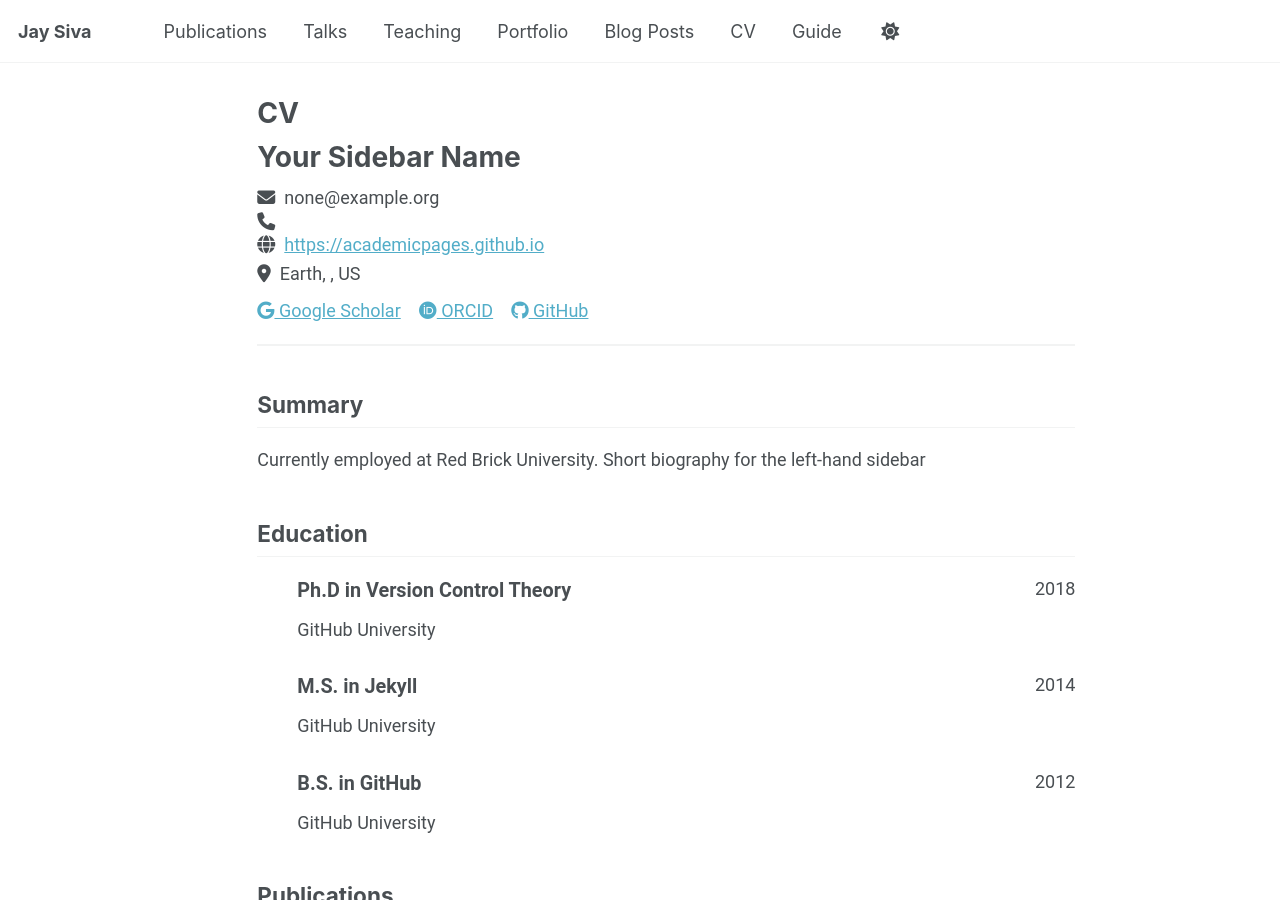
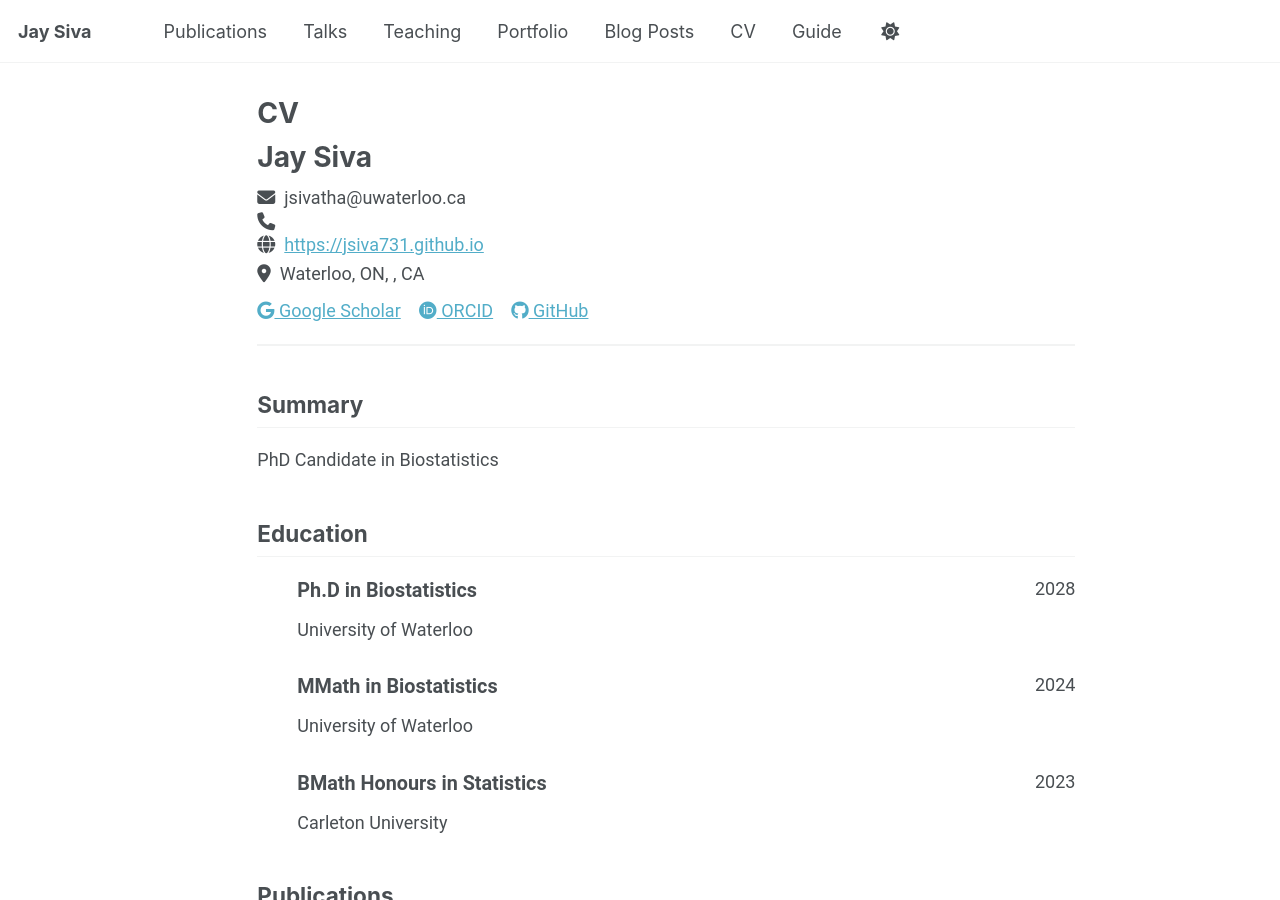
Before and after one commit to jsiva731/jsiva731.github.io, a Jekyll site: the page built from _pages/cv-json.md, in a window 1280 px wide and 900 px high. Built offline with Jekyll 4.4.1, drawn with Linux system fonts in a browser that asks for light colours; a script that is not in the unit is left out.

Commit message:
Update cv.json
edited some CV details

```diff
--- a/_data/cv.json
+++ b/_data/cv.json
@@ -1,15 +1,15 @@
 {
   "basics": {
-    "name": "Your Sidebar Name",
-    "email": "none@example.org",
+    "name": "Jay Siva",
+    "email": "jsivatha@uwaterloo.ca",
     "phone": "",
-    "website": "https://academicpages.github.io",
-    "summary": "Currently employed at Red Brick University. Short biography for the left-hand sidebar",
+    "website": "https://jsiva731.github.io",
+    "summary": "PhD Candidate in Biostatistics",
     "location": {
       "address": "",
       "postalCode": "",
-      "city": "Earth",
-      "countryCode": "US",
+      "city": "Waterloo, ON",
+      "countryCode": "CA",
       "region": ""
     },
     "profiles": [
@@ -21,41 +21,41 @@
       {
         "network": "ORCID",
         "username": "",
-        "url": "https://orcid.org/yourorcidurl"
+        "url": "https://orcid.org/0009-0005-1825-7917"
       },
       {
         "network": "GitHub",
-        "username": "academicpages",
-        "url": "https://github.com/academicpages"
+        "username": "jsiva731",
+        "url": "https://github.com/jsiva731"
       }
     ]
   },
   "work": [],
   "education": [
     {
-      "institution": "GitHub University",
-      "area": "Ph.D in Version Control Theory",
+      "institution": "University of Waterloo",
+      "area": "Ph.D in Biostatistics",
       "studyType": "",
-      "startDate": "",
-      "endDate": "2018",
+      "startDate": "2024",
+      "endDate": "2028",
       "gpa": null,
       "courses": []
     },
     {
-      "institution": "GitHub University",
-      "area": "M.S. in Jekyll",
+      "institution": "University of Waterloo",
+      "area": "MMath in Biostatistics",
       "studyType": "",
-      "startDate": "",
-      "endDate": "2014",
+      "startDate": "2023",
+      "endDate": "2024",
       "gpa": null,
       "courses": []
     },
     {
-      "institution": "GitHub University",
-      "area": "B.S. in GitHub",
+      "institution": "Carleton University",
+      "area": "BMath Honours in Statistics",
       "studyType": "",
-      "startDate": "",
-      "endDate": "2012",
+      "startDate": "2019",
+      "endDate": "2023",
       "gpa": null,
       "courses": []
     }
```
